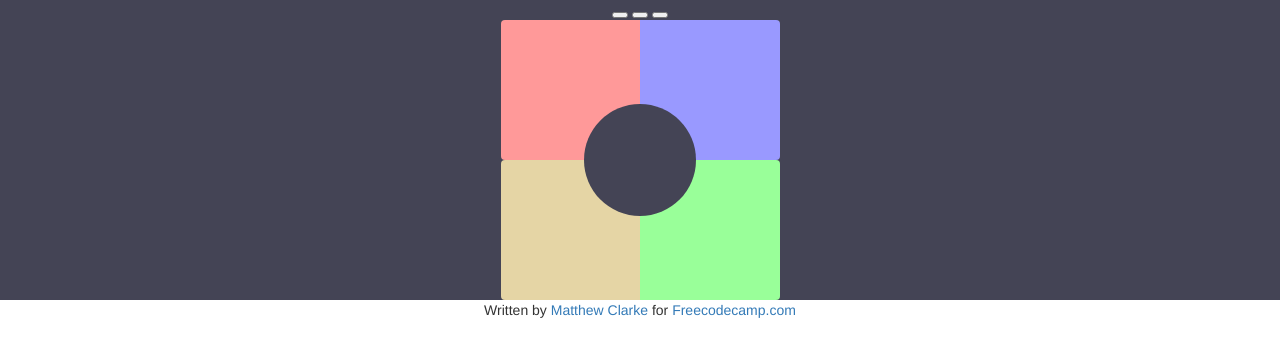
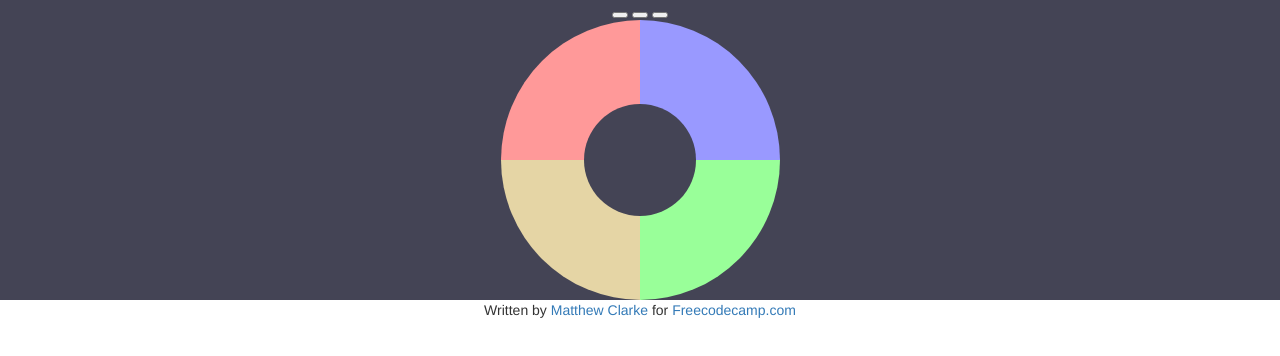
Before and after one commit to MattClarke131/simonFCC, a plain HTML site: page index.html in a window 1280 px wide. Drawn offline with nearby package versions, Linux system fonts and the light colour scheme.

Commit message:
Render all four buttons with circular corner radius

```diff
--- a/style.css
+++ b/style.css
@@ -21,6 +21,19 @@
   height: 10em;
   width: 10em;
 }
+.simonGame .gameButton[data-color="red"] {
+  border-radius: 10em 0 0 0;
+}
+.simonGame .gameButton[data-color="blue"] {
+  border-radius: 0 10em 0 0;
+}
+.simonGame .gameButton[data-color="yellow"] {
+  border-radius: 0 0 0 10em;
+}
+.simonGame .gameButton[data-color="green"] {
+  border-radius: 0 0 10em 0;
+}
+
 [data-color="red"].inactive {
   background-color: #F99;
 }
```
